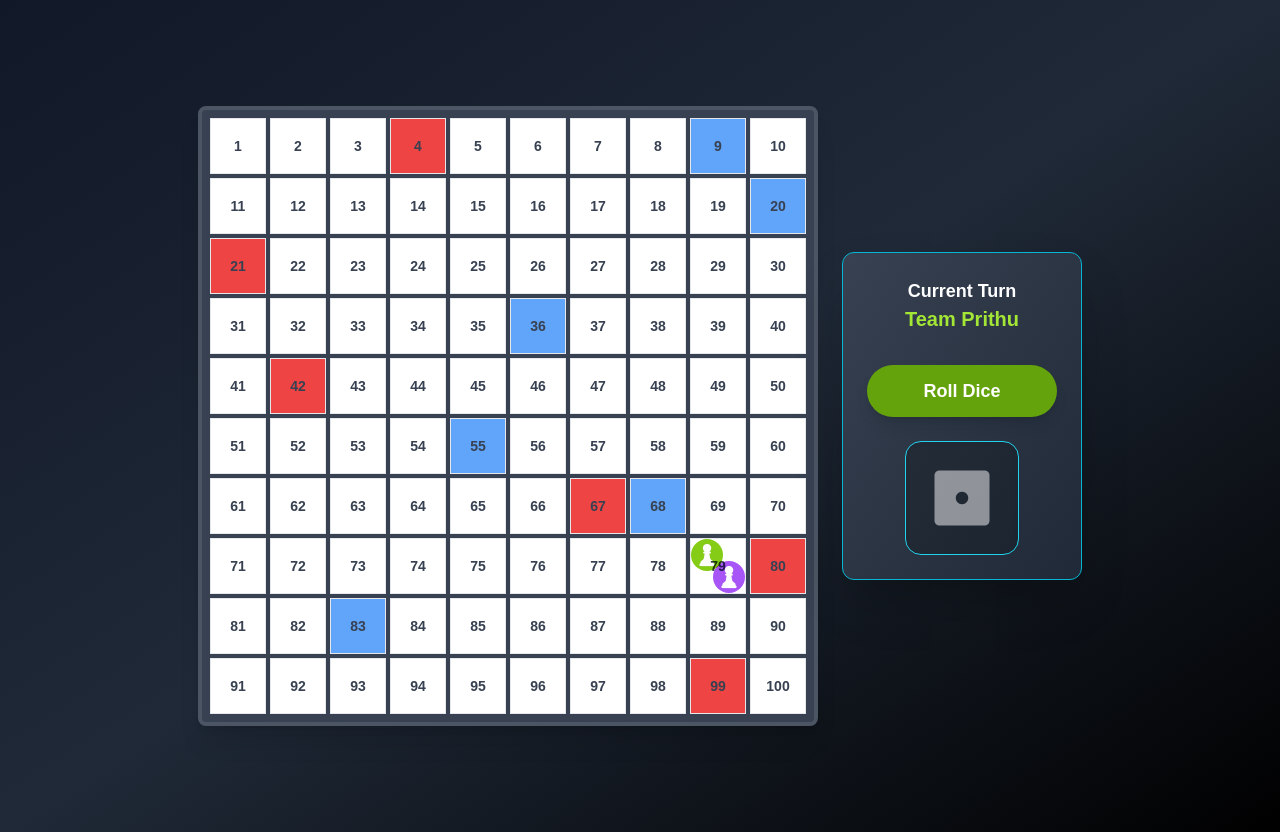
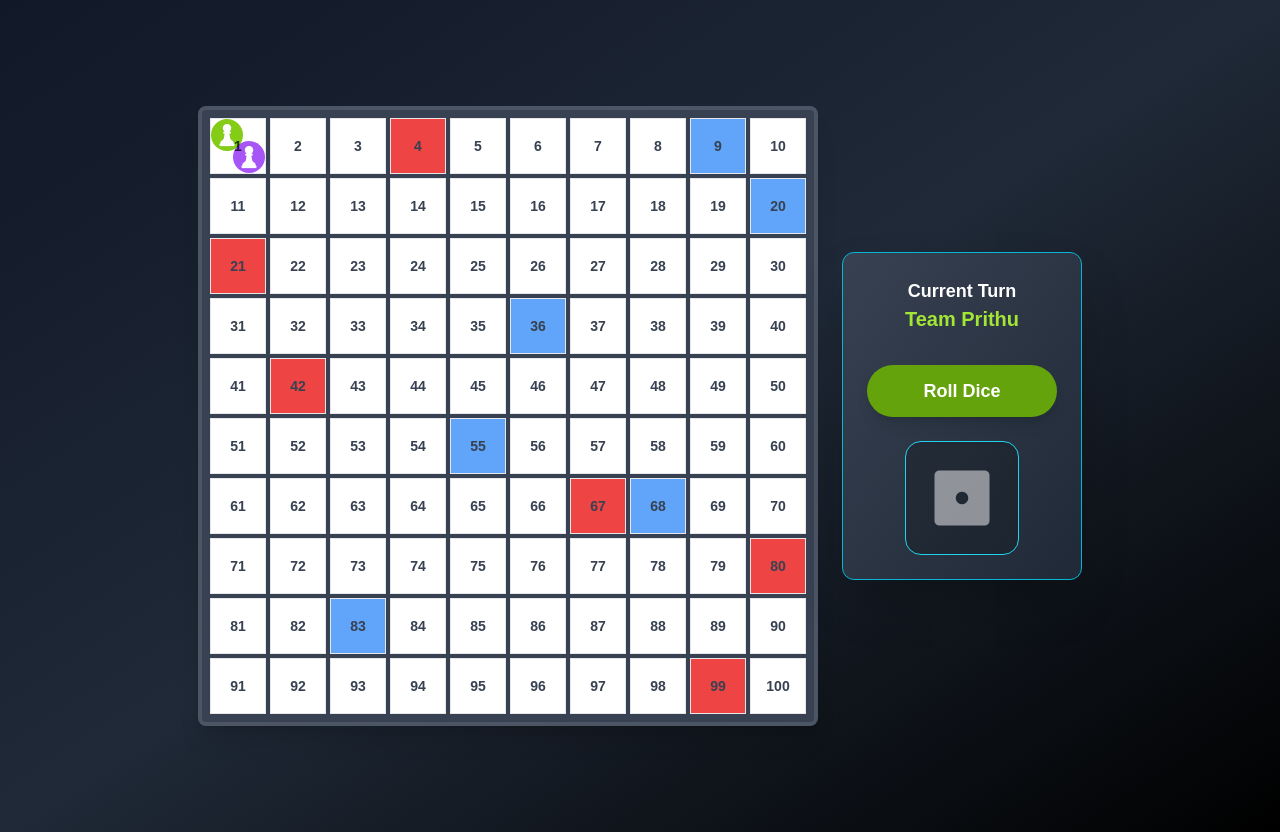
Before and after one commit to omkarharade/BLYF-Classroom, a Next.js app: page /games/boardGame in a window 1280 px wide. Built offline with nearby package versions, Linux system fonts and the light colour scheme.

Commit message:
minor player initial position fix

```diff
--- a/src/components/Board.js
+++ b/src/components/Board.js
@@ -5,7 +5,7 @@ import Image from "next/image";
 import { Play, Square, RotateCcw, X, Shuffle } from "lucide-react"; // Added icons
 
 export default function DiceBoard({ questions, playerScores, specialBlocks }) {
-	const [positions, setPositions] = useState({ p1: 79, p2: 79 });
+	const [positions, setPositions] = useState({ p1: 1, p2: 1 });
 	const [currentPlayer, setCurrentPlayer] = useState("p1");
 	const [answeringPlayer, setAnsweringPlayer] = useState("p1"); // ✅ new
 	const [diceValue, setDiceValue] = useState(null);
```
